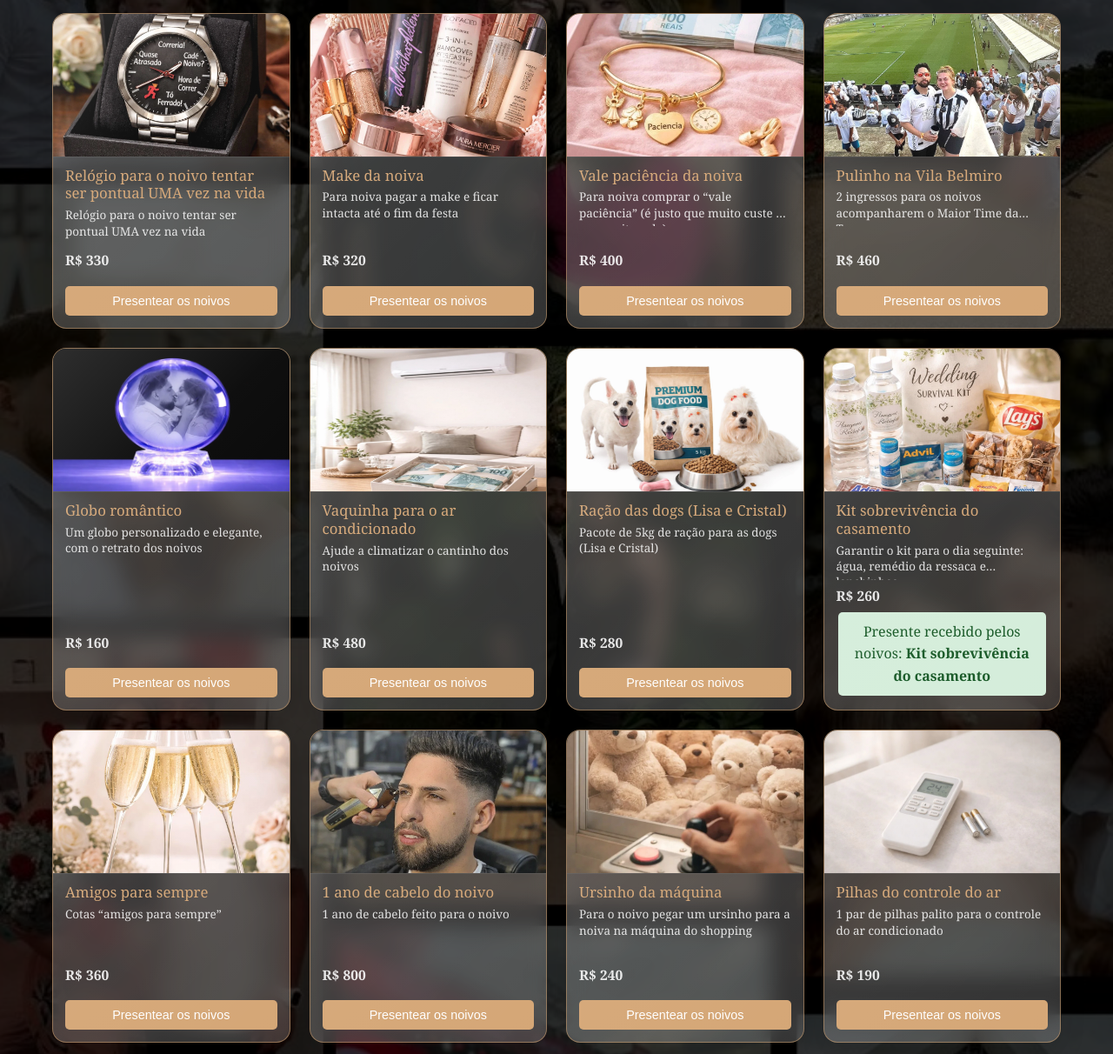
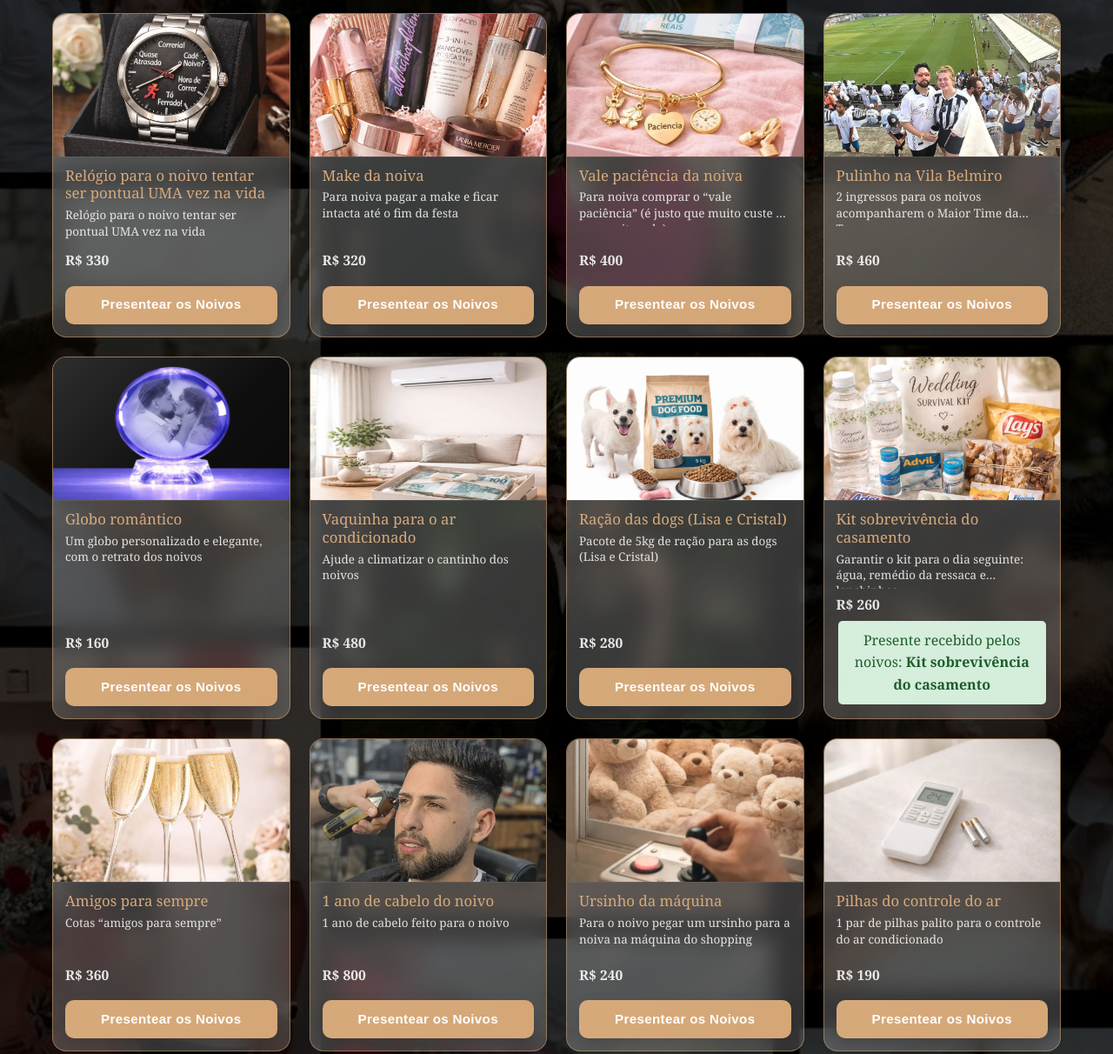
Before and after one commit to willwsc/lorenawillian-2504, a website: page index.html in a window 1280 px wide. Shown: the part 6508-7720 px from the top of the page at 87% size. Drawn offline with Linux system fonts and the light colour scheme; no server answers.

Commit message:
updatePresentearV1.2

```diff
--- a/css/style.css
+++ b/css/style.css
@@ -1187,8 +1187,19 @@
 #presentes .btn-presente{
   width: calc(100% - 28px);
   margin: 10px 14px 14px;
-  padding: 9px;
-  font-size: 0.9em;
+  padding: 12px 16px;
+  min-height: 44px;
+  font-size: 0.95em;
+  font-weight: 600;
+  letter-spacing: 0.02em;
+  line-height: 1.1;
+  border-radius: 10px;
+  box-shadow: 0 8px 18px rgba(0,0,0,0.18);
+}
+
+#presentes .btn-presente:hover{
+  transform: translateY(-1px);
+  box-shadow: 0 12px 22px rgba(0,0,0,0.22);
 }
 
 #presentes .confirmacao{
--- a/js/script.js
+++ b/js/script.js
@@ -424,7 +424,7 @@
             window.history.replaceState({}, document.title, cleanUrl);
         }
 
-        const presentearHtml = 'Presentear os noivos';
+        const presentearHtml = 'Presentear os Noivos';
 
         const giftModal = document.getElementById('giftModal');
         const giftForm = document.getElementById('giftForm');
```
